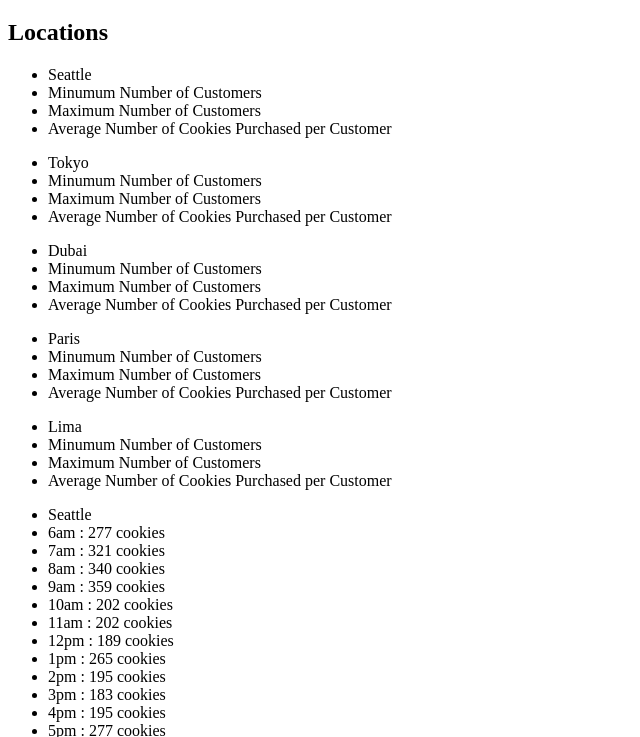
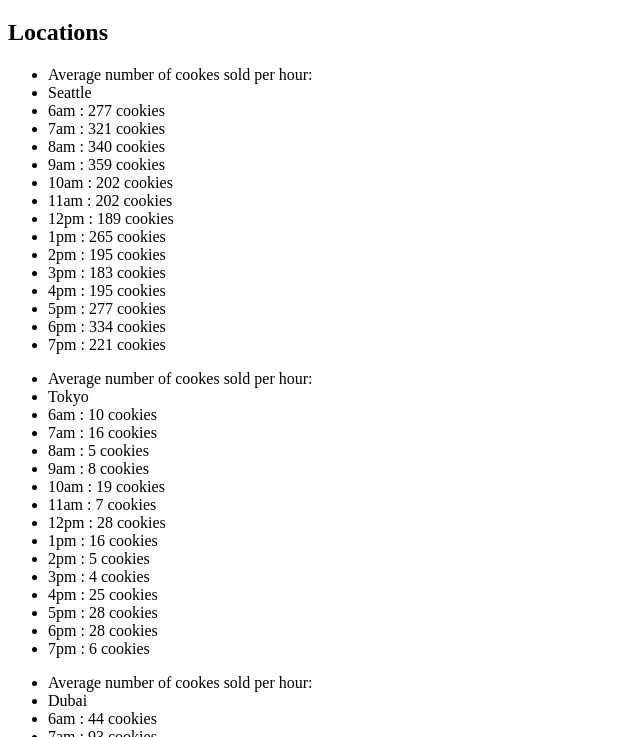
Before and after one commit to GoldenDog190/201-lab-salmon-cookies, a plain HTML site: page sales.html in a window 1280 px wide. Shown: the part 61-798 px from the top of the page, without its empty margins (0-640 px from the left). Drawn offline with Linux system fonts and the light colour scheme.

Commit message:
fixed html

```diff
--- a/sales.html
+++ b/sales.html
@@ -13,46 +13,25 @@
 
   <main>
   <h2>Locations</h2>
-  <ul>
-    <li>Seattle</li>
-    <li>Minumum Number of Customers</li>
-    <li>Maximum Number of Customers</li>
-    <li>Average Number of Cookies Purchased per Customer</li>
+  <ul id="seattle-ul">
+    <li>Average number of cookes sold per hour:</li>
   </ul>
 
-  <ul>
-    <li>Tokyo</li>
-    <li>Minumum Number of Customers</li>
-    <li>Maximum Number of Customers</li>
-    <li>Average Number of Cookies Purchased per Customer</li>
+  <ul id="tokyo-ul">
+    <li>Average number of cookes sold per hour:</li>
   </ul>
 
-  <ul>
-    <li>Dubai</li>
-    <li>Minumum Number of Customers</li>
-    <li>Maximum Number of Customers</li>
-    <li>Average Number of Cookies Purchased per Customer</li>
+  <ul id="dubai-ul">
+    <li>Average number of cookes sold per hour:</li>
   </ul>
 
-  <ul>
-    <li>Paris</li>
-    <li>Minumum Number of Customers</li>
-    <li>Maximum Number of Customers</li>
-    <li>Average Number of Cookies Purchased per Customer</li>
+  <ul id="paris-ul">
+    <li>Average number of cookes sold per hour:</li>
   </ul>
 
-  <ul>
-    <li>Lima</li>
-    <li>Minumum Number of Customers</li>
-    <li>Maximum Number of Customers</li>
-    <li>Average Number of Cookies Purchased per Customer</li>
+  <ul id="lima-ul">
+    <li>Average number of cookes sold per hour:</li>
   </ul>
-
-  <ul id="seattle-ul"></ul>
-  <ul id="tokyo-ul"></ul>
-  <ul id="dubai-ul"></ul>
-  <ul id="paris-ul"></ul>
-  <ul id="lima-ul"></ul>
 
   </main>
   <footer>
```
Also changed, not shown: app.js (+0 -24 lines).
